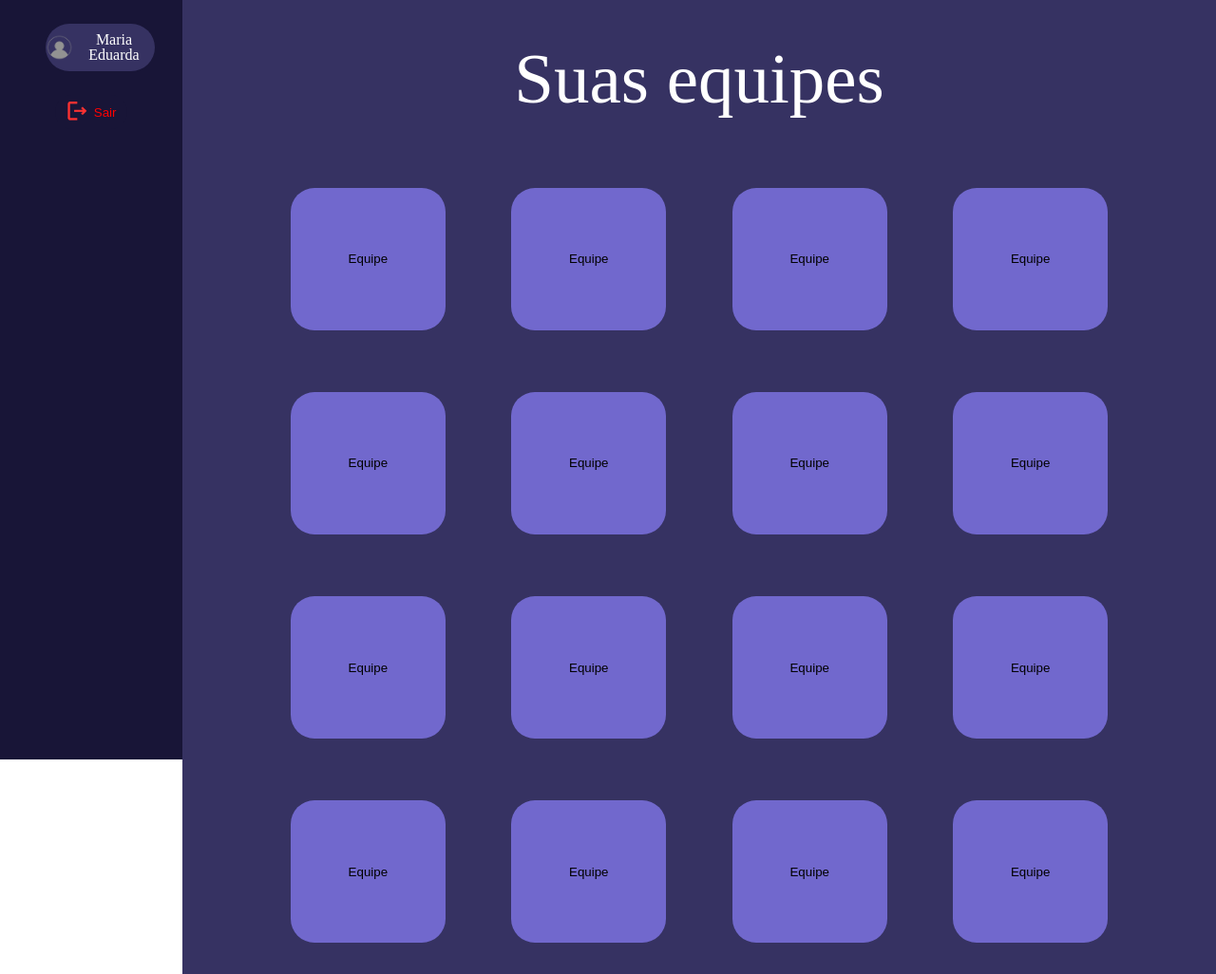
After one commit to MaduAlfredo/Projeto, a PHP site: the page made by index .html in a window 1280 px wide. The commit adds this page. Shown: the whole page at 95% size. Run offline with PHP 8.4, Linux system fonts and the light colour scheme.

Commit message:
homeButtons

```diff
--- a/css/index.css
+++ b/css/index.css
@@ -1,21 +1,32 @@
 .home{
     width: 100%;
     display: flex;
-    height: 1100px;
+    height: 100%;
     text-align: center;
 }
 
 
 .menuLateral{
-    width: 20%;
+    width: 15%;
     height: 100%;
     display: inline;
     text-align: center;
+    position: fixed;
+    background-color: #181537;
+}
+
+.sidebarInfo{
+    margin-top: 10%;
+    font-size: 23px;
+    text-align: center;
+    color: white;
     background-color: #181537;
 }
 
 .profileInfo{
-    width: 50%;
+    width: 60%;
+    height: 50px;
+    margin: 25px 25%;
     display: flex;
     color: white;
     text-align: center;
@@ -25,7 +36,7 @@
 }
 
 .profilePicture{
-    width: 20%;
+    width: 25%;
     display: inline;
     border-radius: 100%;
 }
@@ -38,6 +49,7 @@
     width: 40%;
     height: 36px;
     margin: auto;
+    margin-bottom: 0;
     border: none;
     color: red;
     display: flex;
@@ -70,9 +82,33 @@
     background-color: #363262;
 }
 
-.principal{
-    width: 80%;
+.main{
+    width: 85%;
     height: 100%;
+    margin-left: 15%;
     display: inline;
     background-color: #363262;
 }
+
+.mainTitle{
+    width: 100%;
+    margin: 45px 0;
+    height: 75px;
+    display: block;
+    color: white;
+    font-size: 75px;
+}
+
+.teamsGrid{
+    width: 100%;
+    display: flexbox;
+}
+
+.teamButton{
+    width: 15%;
+    height: 150px;
+    margin:3%;
+    border: none;
+    border-radius: 25px;
+    background-color: #7168CD;
+}
--- /dev/null
+++ b/index .html
@@ -0,0 +1,84 @@
+<!DOCTYPE html>
+<html lang="en">
+<head>
+    <meta charset="UTF-8">
+    <meta http-equiv="X-UA-Compatible" content="IE=edge">
+    <meta name="viewport" content="width=device-width, initial-scale=1.0">
+    <title>Document</title>
+    <link rel="stylesheet" href="css/reset.css">
+    <link rel="stylesheet" href="css/index.css">
+</head>
+<body>
+    <section class="home">
+        <section class="menuLateral">
+            <div class="profileInfo">
+                <img src="fotos/login2.png" class="profilePicture" alt="">
+                <p class="profileName">Maria Eduarda</p>
+            </div>
+            <button class="logout">
+                <div class="logoutPic">
+                <img src="fotos/logout.png" alt="" >
+            </div>
+            <div class="logoutText">
+                Sair
+            </div>
+            </button>
+        </section>
+        <section class="main">
+            <div class="mainTitle">
+                <p>Suas equipes</p>
+            </div>
+            <div class="teamsGrid">
+                <button class="teamButton">
+                    <p>Equipe</p>
+                </button>
+                <button class="teamButton">
+                    <p>Equipe</p>
+                </button>
+                <button class="teamButton">
+                    <p>Equipe</p>
+                </button>
+                <button class="teamButton">
+                    <p>Equipe</p>
+                </button>
+                <button class="teamButton">
+                    <p>Equipe</p>
+                </button>
+                <button class="teamButton">
+                    <p>Equipe</p>
+                </button>
+                <button class="teamButton">
+                    <p>Equipe</p>
+                </button>
+                <button class="teamButton">
+                    <p>Equipe</p>
+                </button>
+                <button class="teamButton">
+                    <p>Equipe</p>
+                </button>
+                <button class="teamButton">
+                    <p>Equipe</p>
+                </button>
+                <button class="teamButton">
+                    <p>Equipe</p>
+                </button>
+                <button class="teamButton">
+                    <p>Equipe</p>
+                </button>
+                <button class="teamButton">
+                    <p>Equipe</p>
+                </button>
+                <button class="teamButton">
+                    <p>Equipe</p>
+                </button>
+                <button class="teamButton">
+                    <p>Equipe</p>
+                </button>
+                <button class="teamButton">
+                    <p>Equipe</p>
+                </button>
+        </div>
+        </section>
+    </section>
+</body>
+</html>
```
Also changed, not shown: css/task.css (+1 -113 lines), index.html (deleted, +0 -32 lines), task.html (deleted, +0 -56 lines).
